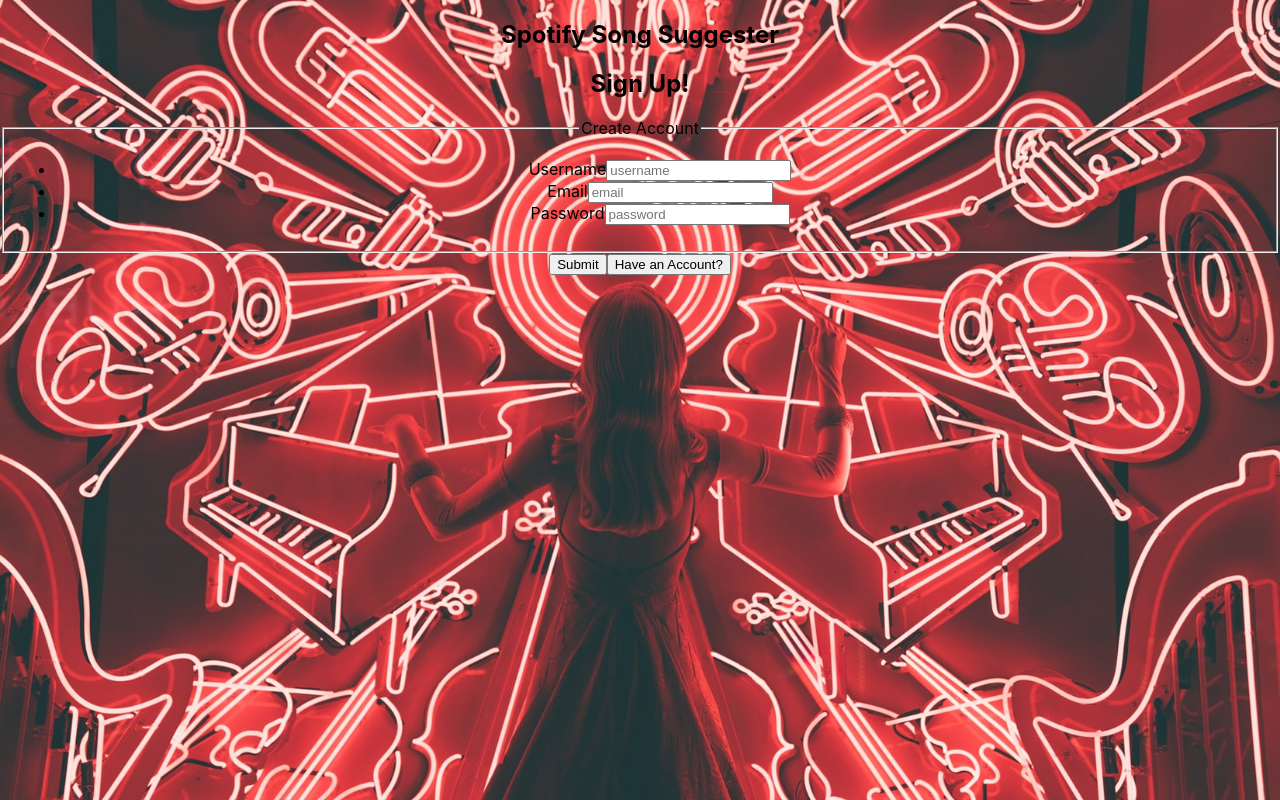
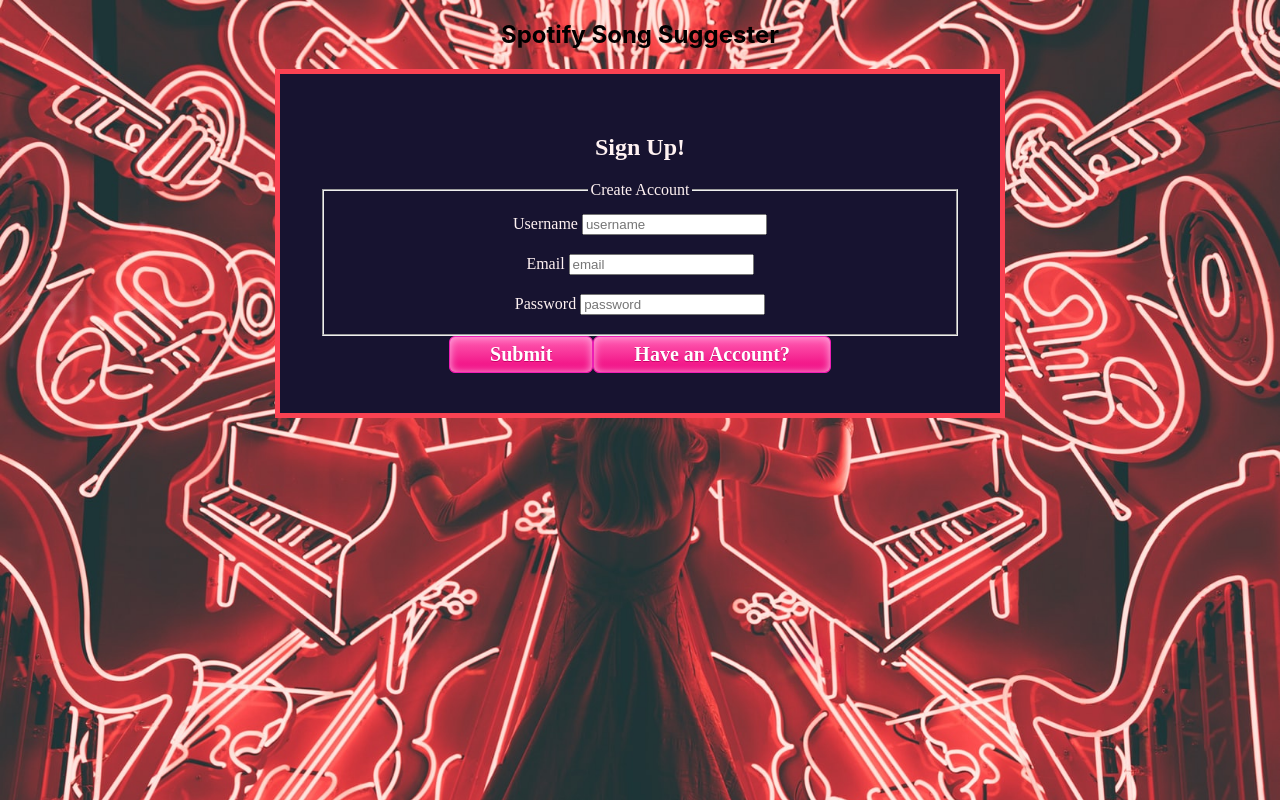
Before and after one commit to Build-Week-Spotify-Song-Suggester-1/Front-End, a React (Create React App) app in the folder spotify-song-suggester/: page / in a window 1280 px wide. Built offline with nearby package versions, Linux system fonts and the light colour scheme.

Commit message:
fix reg page

```diff
--- a/spotify-song-suggester/src/components/Reg.js
+++ b/spotify-song-suggester/src/components/Reg.js
@@ -1,5 +1,40 @@
 import React, { useState } from "react";
 import styled from 'styled-components';
+
+const Div = styled.div`
+
+    background-color: #171330;
+    color: #FFF2F2;
+    font-family: Muli;
+    width: 50%;
+    margin: auto;
+    padding: 2.5rem;
+    border: 5px solid #fa4252;
+  `;
+
+  const Ul = styled.div`
+    list-style-type:none;
+    line-height: 2.5;
+    `
+
+  const Button = styled.div`
+    box-shadow:inset 0px 0px 9px 0px #fbafe3;
+	background:linear-gradient(to bottom, #ff5bb0 5%, #ef027d 100%);
+	background-color:#EF019F;
+	border-radius:6px;
+	border:1px solid #ee1eb5;
+	display:inline-block;
+	color:#ffffff;
+	font-size:20px;
+	font-weight:bold;
+	padding:6px 40px;
+	text-decoration:none;
+	text-shadow:0px 1px 0px #c70067;
+`;
+// .myButton:hover {
+// background: #1C6EA4; }
+// .myButton:active {
+// background: #144E75; }
 
 
 
@@ -22,13 +57,14 @@
     };
 
     return(
+        <Div>
         <form onSubmit={submitForm}>
             <h2>Sign Up!</h2>
             <fieldset>
             <legend>Create Account</legend>
-            <ul>
+            <Ul>
                 <li>
-                  <label htmlFor= "username">Username</label>
+                  <label htmlFor= "username">Username </label>
                     <input
                        id= "username"
                        type="text"
@@ -39,7 +75,7 @@
                     />
                 </li>
                 <li>
-                    <label htmlFor= "email">Email</label>
+                    <label htmlFor= "email">Email </label>
                         <input
                         id= "email"
                         type="text"
@@ -50,7 +86,7 @@
                </li>
 
                <li>
-                    <label htmlFor= "password">Password</label>
+                    <label htmlFor= "password">Password </label>
                         <input
                         id= "password"
                         type="text"
@@ -59,14 +95,15 @@
                         onChange={handleChanges}
                         value={Reguser.role}/>
                 </li>
-            </ul>
+            </Ul>
             </fieldset>
 
-            <button type='submit'>Submit</button>
-            <button type="button">Have an Account?</button>
+                <Button type='submit'>Submit</Button>
+
+                <Button type="button">Have an Account?</Button>
 
         </form>
-
+       </Div>
     );
 };
 export default RegForm;
```
